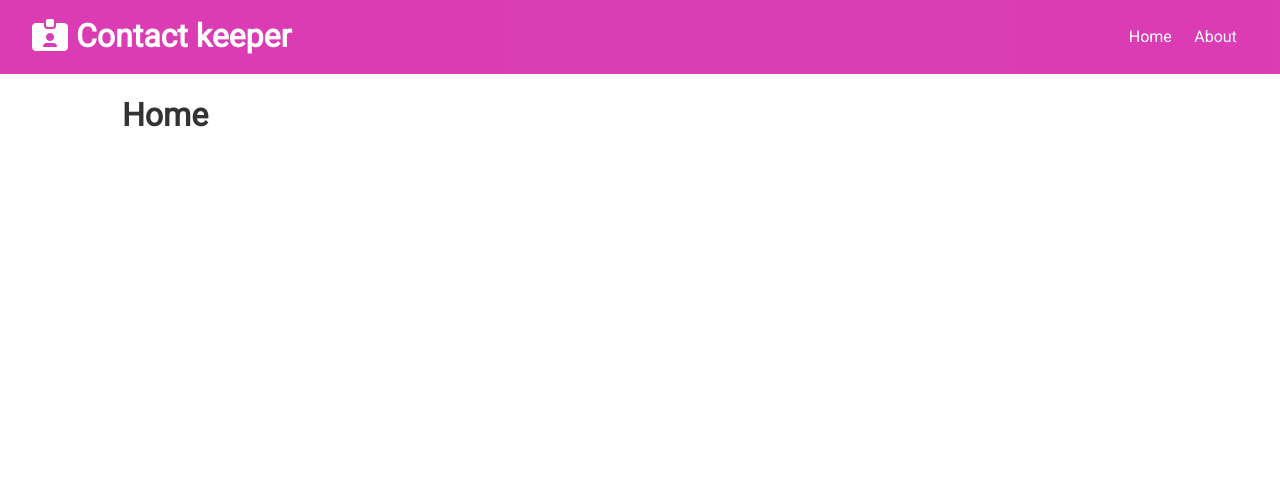
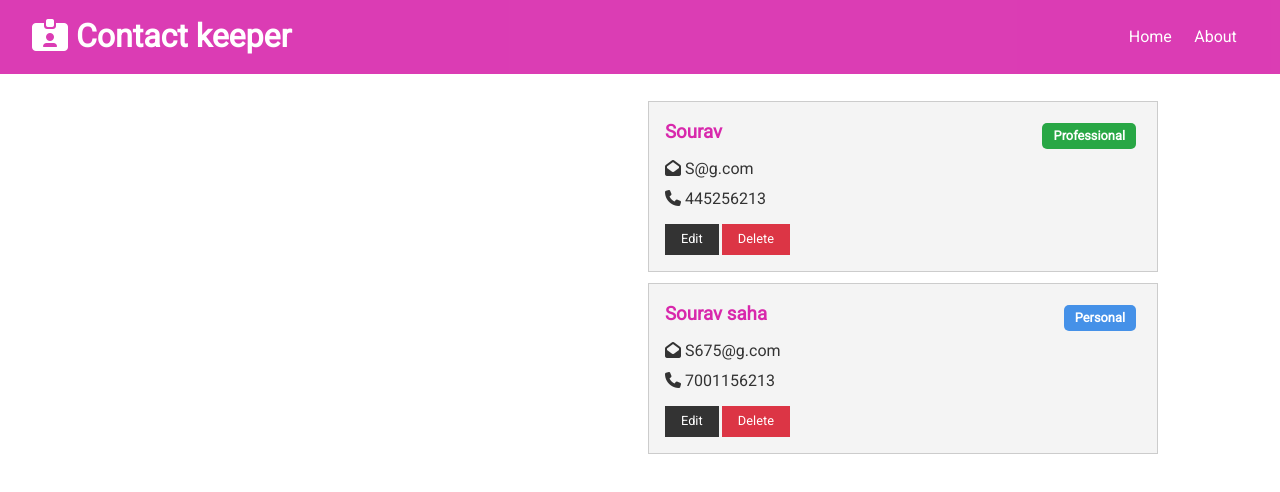
Before and after one commit to Souravsaha675/Contacts_Manager_app, a React (Create React App) app in the folder client/: page / in a window 1280 px wide. Shown: the top 492 px of the page. Built offline with nearby package versions, Linux system fonts and the light colour scheme.

Commit message:
contacts Component

```diff
--- a/client/src/App.css
+++ b/client/src/App.css
@@ -247,9 +247,13 @@
 
 .btn-primary,
 .bg-primary,
-.badge-primary,
 .alert-primary {
   background: var(--primary-color);
+  color: #fff;
+}
+
+.badge-primary {
+  background: rgba(9, 111, 228, 0.74);
   color: #fff;
 }
 
--- /dev/null
+++ b/client/src/components/contacts/ContactItem.js
@@ -0,0 +1,45 @@
+import React from "react";
+import PropTypes from "prop-types";
+
+const ContactItem = ({ contact }) => {
+  const { id, name, email, type, phone } = contact;
+
+  return (
+    <div className="card bg-light">
+      <h3 className="text-primary text-left">
+        {name}{" "}
+        <span
+          style={{ float: "right" }}
+          className={
+            "badge " +
+            (type === "professional" ? "badge-success" : "badge-primary")
+          }
+        >
+          {type.charAt(0).toUpperCase() + type.slice(1)}
+        </span>
+      </h3>
+      <ul className="list">
+        {email && (
+          <li>
+            <i className="fas fa-envelope-open"></i> {email}
+          </li>
+        )}
+        {phone && (
+          <li>
+            <i className="fas fa-phone"></i> {phone}
+          </li>
+        )}
+      </ul>
+      <p>
+        <button className="btn btn-dark btn-sm">Edit</button>
+        <button className="btn btn-danger btn-sm">Delete</button>
+      </p>
+    </div>
+  );
+};
+
+ContactItem.propTypes = {
+  contact: PropTypes.object.isRequired,
+};
+
+export default ContactItem;
--- /dev/null
+++ b/client/src/components/contacts/Contacts.js
@@ -0,0 +1,20 @@
+import React, { Fragment, useContext } from "react";
+
+import ContactContext from "../../context/contact/contactContext";
+import ContactItem from "./ContactItem";
+
+const Contacts = () => {
+  const contactContext = useContext(ContactContext);
+
+  const { contacts } = contactContext;
+
+  return (
+    <Fragment>
+      {contacts.map((contact) => (
+        <ContactItem key={contact.id} contact={contact} />
+      ))}
+    </Fragment>
+  );
+};
+
+export default Contacts;
--- a/client/src/components/pages/Home.js
+++ b/client/src/components/pages/Home.js
@@ -1,9 +1,13 @@
 import React from "react";
+import Contacts from "../contacts/Contacts";
 
 const Home = () => {
   return (
-    <div>
-      <h1>Home</h1>
+    <div className="grid-2">
+      <div></div>
+      <div>
+        <Contacts />
+      </div>
     </div>
   );
 };
```
